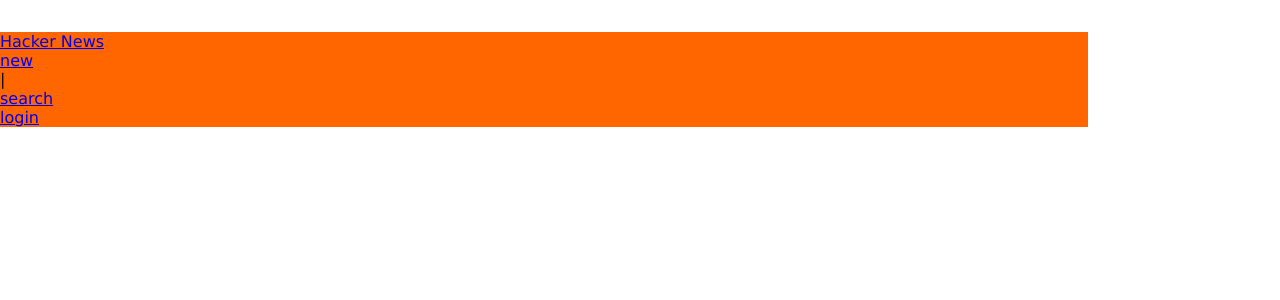
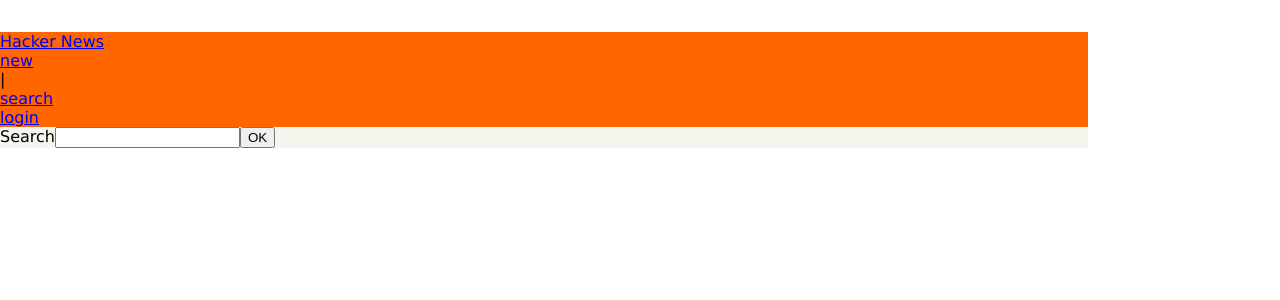
Before and after one commit to aramind/cap-hackernews-clone, a React (Create React App) app in the folder client/: page /search in a window 1280 px wide. Shown: the top 300 px of the page. Built offline with nearby package versions, Linux system fonts and the light colour scheme; the HTML template or start-up script is replaced by a standard one.

Commit message:
feat: adding filtering

```diff
--- a/client/src/App.js
+++ b/client/src/App.js
@@ -4,6 +4,7 @@
 import Header from "./components/Header";
 import LinkList from "./components/LinkList";
 import Login from "./components/Login";
+import Search from "./components/Search";
 
 function App() {
   return (
@@ -15,6 +16,7 @@
           <Route path="/" element={<LinkList />} />
           <Route path="/create" element={<CreateLink />} />
           <Route path="/login" element={<Login />} />
+          <Route path="/search" element={<Search />} />
         </Routes>
       </div>
     </div>
--- /dev/null
+++ b/client/src/components/Search.jsx
@@ -0,0 +1,54 @@
+import React, { useState } from "react";
+import Link from "./Link";
+import { gql, useLazyQuery } from "@apollo/client";
+
+const FEED_SEARCH_QUERY = gql`
+  query FeedSearchQuery($filter: String!) {
+    feed(filter: $filter) {
+      links {
+        id
+        url
+        description
+        createdAt
+        postedBy {
+          id
+          name
+        }
+        votes {
+          id
+          user {
+            id
+          }
+        }
+      }
+    }
+  }
+`;
+const Search = () => {
+  const [searchFilter, setSearchFilter] = useState("");
+  const [executeSearch, { data }] = useLazyQuery(FEED_SEARCH_QUERY);
+
+  return (
+    <>
+      <div>
+        Search
+        <input type="text" onChange={(e) => setSearchFilter(e.target.value)} />
+        <button
+          onClick={() =>
+            executeSearch({
+              variables: { filter: searchFilter },
+            })
+          }
+        >
+          OK
+        </button>
+      </div>
+      {data &&
+        data.feed.links.map((link, index) => (
+          <Link key={link.id} link={link} index={index} />
+        ))}
+    </>
+  );
+};
+
+export default Search;
```
